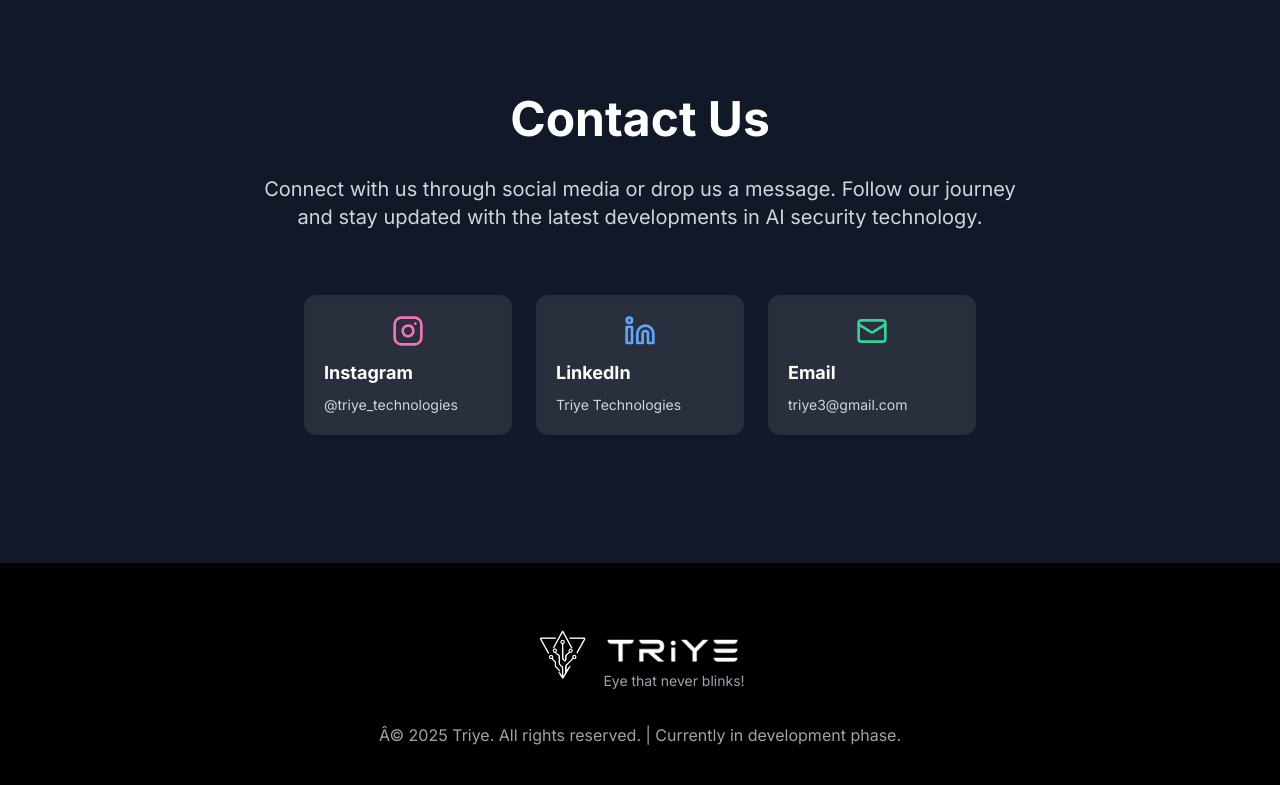
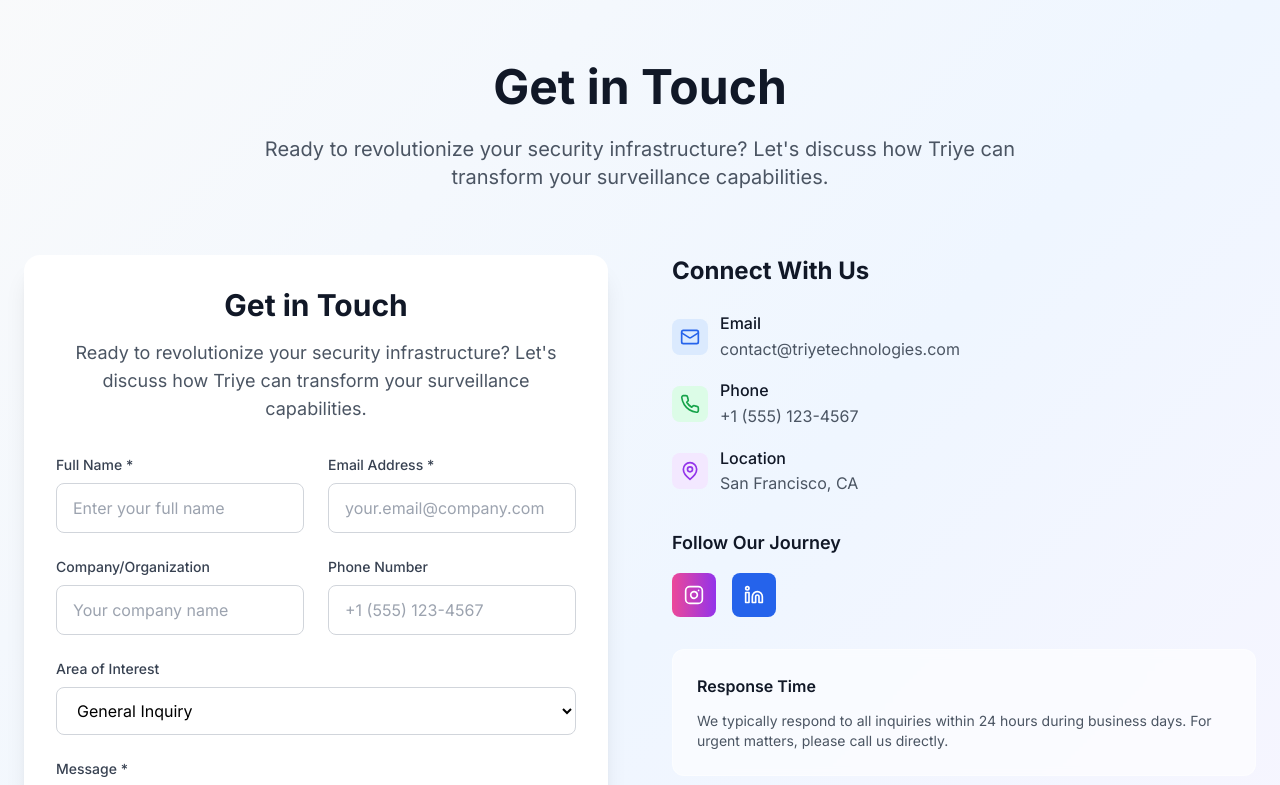
Before and after one commit to triyeTechnologies/triye-website, a React (Vite) app: page / in a window 1280 px wide. Shown: the part 7780-8565 px from the top of the page. Built offline with nearby package versions, Linux system fonts and the light colour scheme.

Commit message:
Update ContactSection.jsx

```diff
--- a/src/components/sections/ContactSection.jsx
+++ b/src/components/sections/ContactSection.jsx
@@ -1,49 +1,94 @@
 import React from 'react';
-import { Instagram, Linkedin, Mail } from 'lucide-react';
-import { CONTACT_INFO } from '../../data/constants';
+import { Instagram, Linkedin, Mail, Phone, MapPin } from 'lucide-react';
+import ContactForm from '../ui/ContactForm';
 
-const getIconComponent = (iconName) => {
-  const icons = { Instagram, Linkedin, Mail };
-  return icons[iconName] || Mail;
-};
+const ContactSection = () => {
+  return (
+    <section id="contact" className="py-16 sm:py-24 bg-gradient-to-br from-gray-50 via-blue-50 to-purple-50">
+      <div className="max-w-7xl mx-auto px-4 sm:px-6">
+        <div className="text-center mb-12 sm:mb-16">
+          <h2 className="text-3xl sm:text-4xl lg:text-5xl font-bold text-gray-900 mb-4 sm:mb-6">
+            Get in Touch
+          </h2>
+          <p className="text-lg sm:text-xl text-gray-600 max-w-3xl mx-auto">
+            Ready to revolutionize your security infrastructure? Let's discuss how Triye can transform your surveillance capabilities.
+          </p>
+        </div>
 
-const ContactSection = ({ onOpenContactForm }) => {
-  return (
-    <section id="contact" className="py-16 sm:py-32 bg-gray-900 text-white">
-      <div className="max-w-7xl mx-auto px-4 sm:px-6 text-center">
-        <h2 className="text-3xl sm:text-4xl lg:text-5xl font-bold mb-8">Contact Us</h2>
-        <p className="text-lg sm:text-xl mb-12 sm:mb-16 max-w-3xl mx-auto text-gray-300">
-          Connect with us through social media or drop us a message. Follow our journey and
-          stay updated with the latest developments in AI security technology.
-        </p>
+        <div className="grid grid-cols-1 lg:grid-cols-2 gap-12 lg:gap-16">
+          {/* Contact Form */}
+          <div className="order-2 lg:order-1">
+            <ContactForm />
+          </div>
 
-        <div className="grid grid-cols-1 sm:grid-cols-3 gap-4 sm:gap-6 max-w-2xl mx-auto">
-          {CONTACT_INFO.map((contact, index) => {
-            const IconComponent = getIconComponent(contact.icon);
-            const isEmail = contact.icon === 'Mail';
+          {/* Contact Info & Social */}
+          <div className="order-1 lg:order-2 space-y-8">
+            <div>
+              <h3 className="text-2xl font-bold text-gray-900 mb-6">Connect With Us</h3>
 
-            const handleClick = () => {
-              if (isEmail) {
-                onOpenContactForm();
-              } else {
-                window.open(contact.link, '_blank', 'noopener,noreferrer');
-              }
-            };
+              {/* Direct Contact Info */}
+              <div className="space-y-4 mb-8">
+                <div className="flex items-center space-x-3">
+                  <div className="bg-blue-100 p-2 rounded-lg">
+                    <Mail className="w-5 h-5 text-blue-600" />
+                  </div>
+                  <div>
+                    <p className="font-medium text-gray-900">Email</p>
+                    <p className="text-gray-600">contact@triyetechnologies.com</p>
+                  </div>
+                </div>
 
-            return (
-              <button
-                key={index}
-                onClick={handleClick}
-                className="bg-white/10 backdrop-blur-sm rounded-xl p-4 sm:p-5 min-h-[120px] flex flex-col justify-center hover:bg-white/20 transition-colors duration-200 w-full"
-              >
-                <IconComponent className={`w-8 h-8 mx-auto mb-3 ${contact.color}`} />
-                <h4 className="text-base sm:text-lg font-bold mb-2">{contact.title}</h4>
-                <p className="text-gray-300 text-xs sm:text-sm break-all">
-                  {contact.text}
-                </p>
-              </button>
-            );
-          })}
+                <div className="flex items-center space-x-3">
+                  <div className="bg-green-100 p-2 rounded-lg">
+                    <Phone className="w-5 h-5 text-green-600" />
+                  </div>
+                  <div>
+                    <p className="font-medium text-gray-900">Phone</p>
+                    <p className="text-gray-600">+1 (555) 123-4567</p>
+                  </div>
+                </div>
+
+                <div className="flex items-center space-x-3">
+                  <div className="bg-purple-100 p-2 rounded-lg">
+                    <MapPin className="w-5 h-5 text-purple-600" />
+                  </div>
+                  <div>
+                    <p className="font-medium text-gray-900">Location</p>
+                    <p className="text-gray-600">San Francisco, CA</p>
+                  </div>
+                </div>
+              </div>
+            </div>
+
+            {/* Social Media */}
+            <div>
+              <h4 className="text-lg font-semibold text-gray-900 mb-4">Follow Our Journey</h4>
+              <div className="flex space-x-4">
+                <button
+                  onClick={() => window.open('https://instagram.com/triyetechnologies', '_blank')}
+                  className="bg-gradient-to-r from-pink-500 to-purple-600 text-white p-3 rounded-lg hover:from-pink-600 hover:to-purple-700 transition-all duration-200"
+                >
+                  <Instagram className="w-5 h-5" />
+                </button>
+
+                <button
+                  onClick={() => window.open('https://linkedin.com/company/triyetechnologies', '_blank')}
+                  className="bg-blue-600 text-white p-3 rounded-lg hover:bg-blue-700 transition-all duration-200"
+                >
+                  <Linkedin className="w-5 h-5" />
+                </button>
+              </div>
+            </div>
+
+            {/* Additional Info */}
+            <div className="bg-white/60 backdrop-blur-sm rounded-xl p-6 border border-white/40">
+              <h4 className="font-semibold text-gray-900 mb-3">Response Time</h4>
+              <p className="text-gray-600 text-sm">
+                We typically respond to all inquiries within 24 hours during business days.
+                For urgent matters, please call us directly.
+              </p>
+            </div>
+          </div>
         </div>
       </div>
     </section>
```
